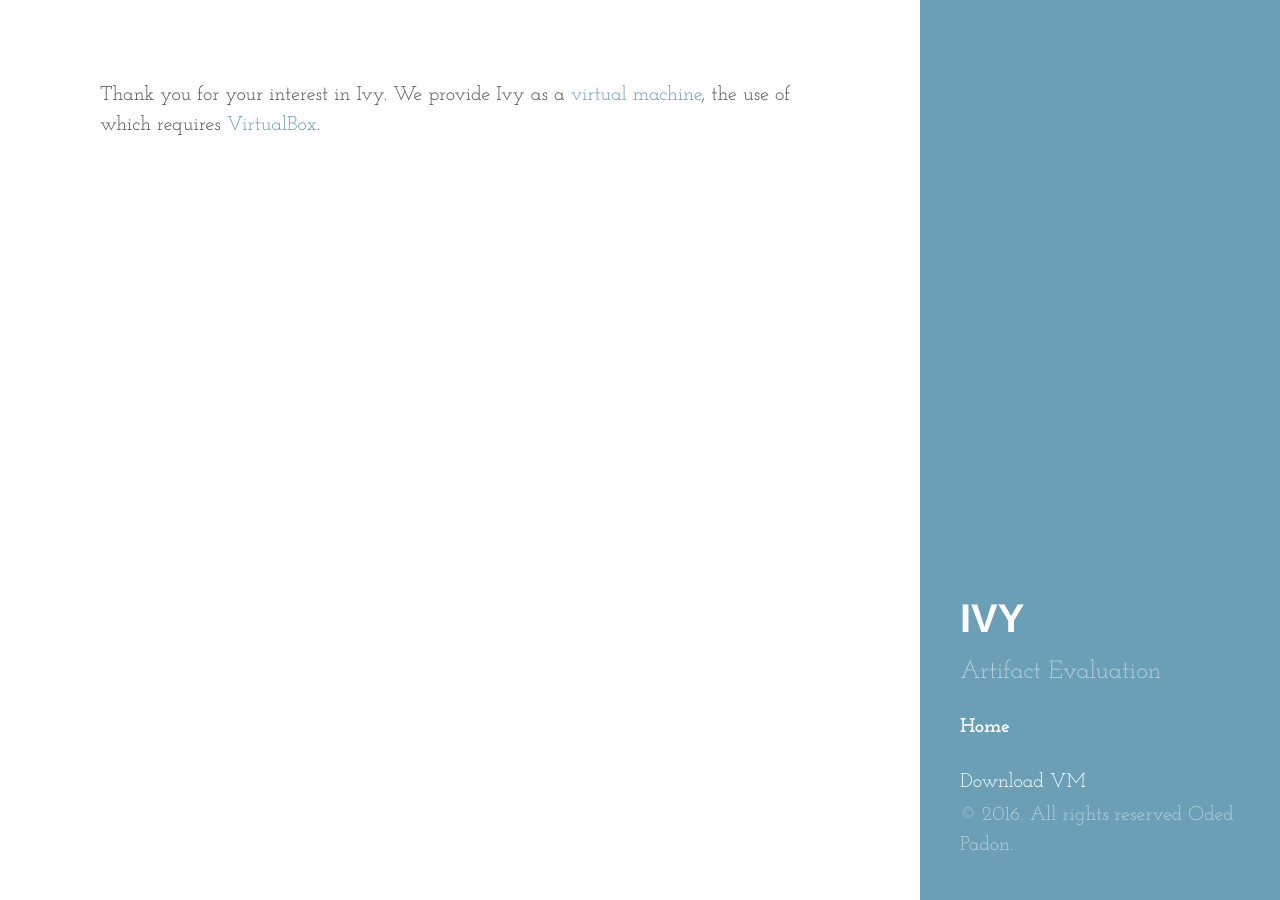
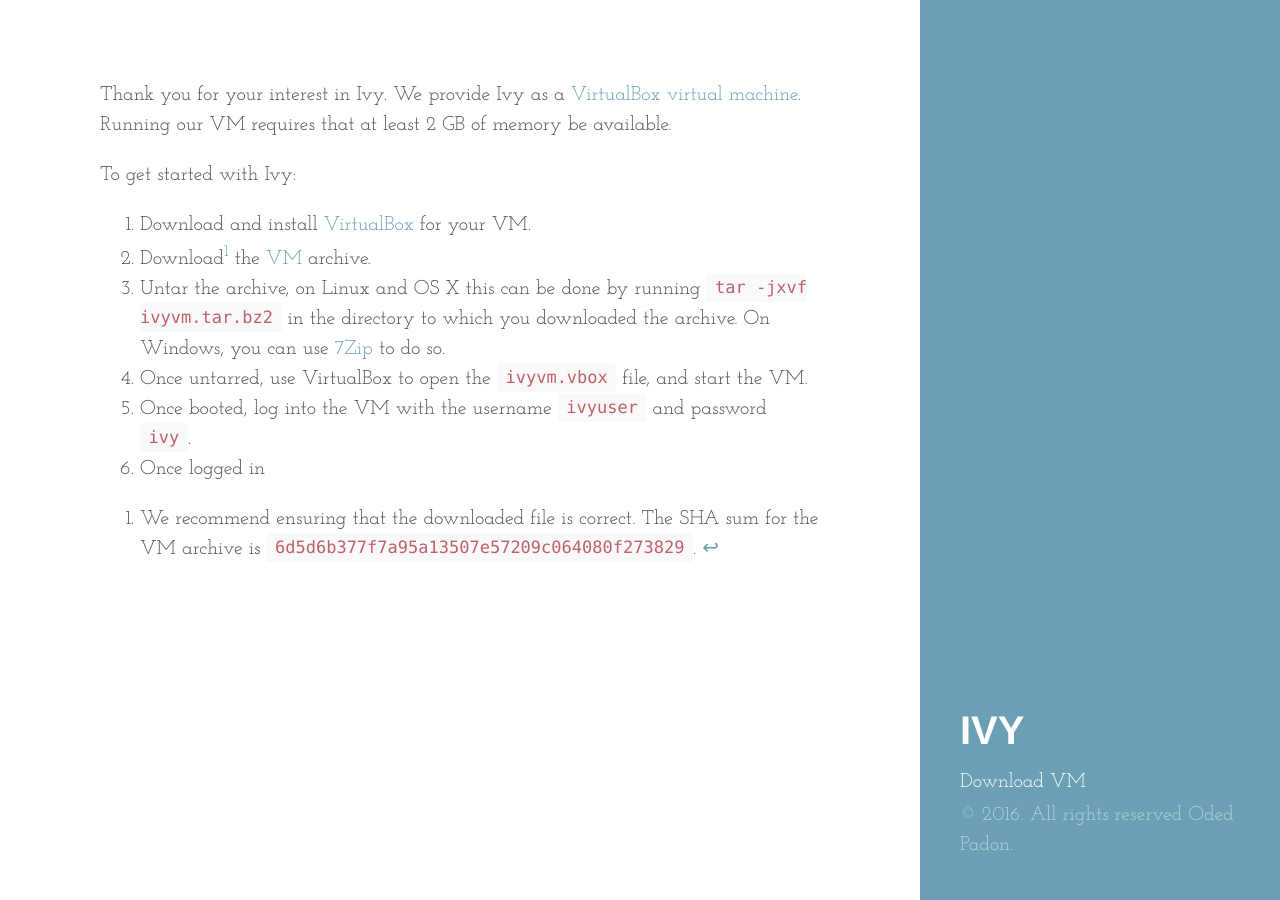
Before and after one commit to apanda/ivy, a Jekyll site: the page built from index.md, in a window 1280 px wide. Built offline with Jekyll 4.4.1, drawn with Linux system fonts in a browser that asks for light colours.

Commit message:
More instructions.

````diff
--- a/_includes/sidebar.html
+++ b/_includes/sidebar.html
@@ -6,23 +6,7 @@
           {{ site.title }}
         </a>
       </h1>
-      <p class="lead">{{ site.description }}</p>
     </div>
-
-    <nav class="sidebar-nav">
-      <a class="sidebar-nav-item{% if page.url == site.baseurl %} active{% endif %}" href="{{ site.baseurl }}">Home</a>
-
-      {% assign pages_list = site.pages %}
-      {% for node in pages_list %}
-        {% if node.title != null %}
-          {% if node.layout == "page" %}
-            <a class="sidebar-nav-item{% if page.url == node.url %} active{% endif %}" href="{{ node.url }}">{{ node.title }}</a>
-          {% endif %}
-        {% endif %}
-      {% endfor %}
-    </nav>
-
-
     <a class="sidebar-nav-item" href="http://www.cs.tau.ac.il/~odedp/ivyvm.tar.bz2">Download VM</a>
     <p>&copy; {{ site.time | date: '%Y' }}. All rights reserved {{ site.author.name }}.</p>
   </div>
--- a/index.md
+++ b/index.md
@@ -2,4 +2,16 @@
 layout: default
 title: Home
 ---
-Thank you for your interest in Ivy. We provide Ivy as a [virtual machine](http://www.cs.tau.ac.il/~odedp/ivyvm.tar.bz2), the use of which requires [VirtualBox](https://www.virtualbox.org).
+Thank you for your interest in Ivy. We provide Ivy as a [VirtualBox](https://www.virtualbox.org) [virtual machine](http://www.cs.tau.ac.il/~odedp/ivyvm.tar.bz2). Running our VM requires that at least 2 GB of memory be available.
+
+To get started with Ivy:
+
+1. Download and install [VirtualBox](https://www.virtualbox.org) for your VM.
+2. Download[^1] the [VM](http://www.cs.tau.ac.il/~odedp/ivyvm.tar.bz2) archive.
+3. Untar the archive, on Linux and OS X this can be done by running ```tar -jxvf ivyvm.tar.bz2``` in the directory to which you downloaded the archive. On Windows, you can use [7Zip](http://www.7-zip.org/download.html) to do so.
+3. Once untarred, use VirtualBox to open the ```ivyvm.vbox``` file, and start the VM.
+4. Once booted, log into the VM with the username ```ivyuser``` and password ```ivy```.
+5. Once logged in
+
+
+[^1]: We recommend ensuring that the downloaded file is correct. The SHA sum for the VM archive is ``6d5d6b377f7a95a13507e57209c064080f273829``.
````
Also changed, not shown: README.md (added), 4 other files.
